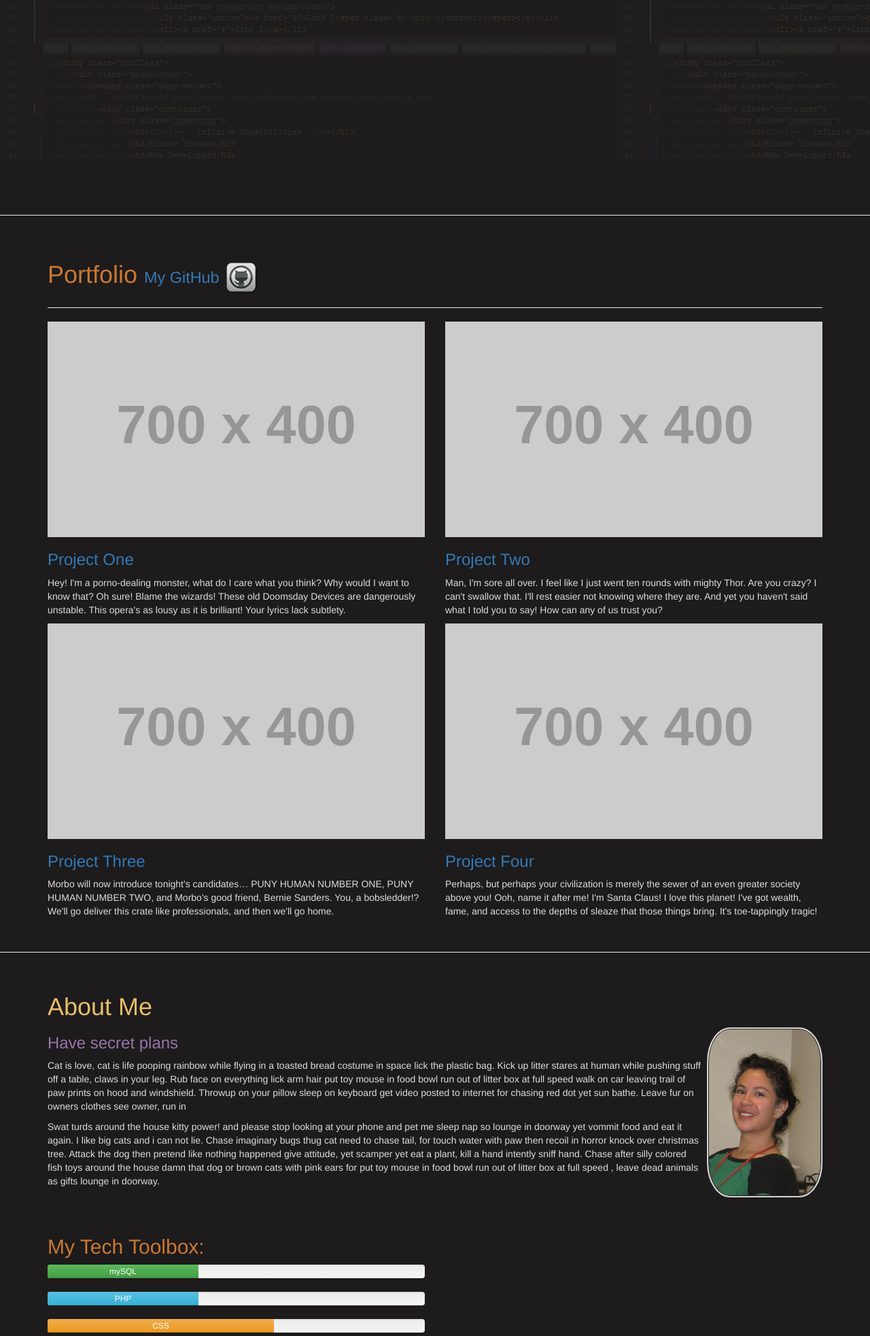
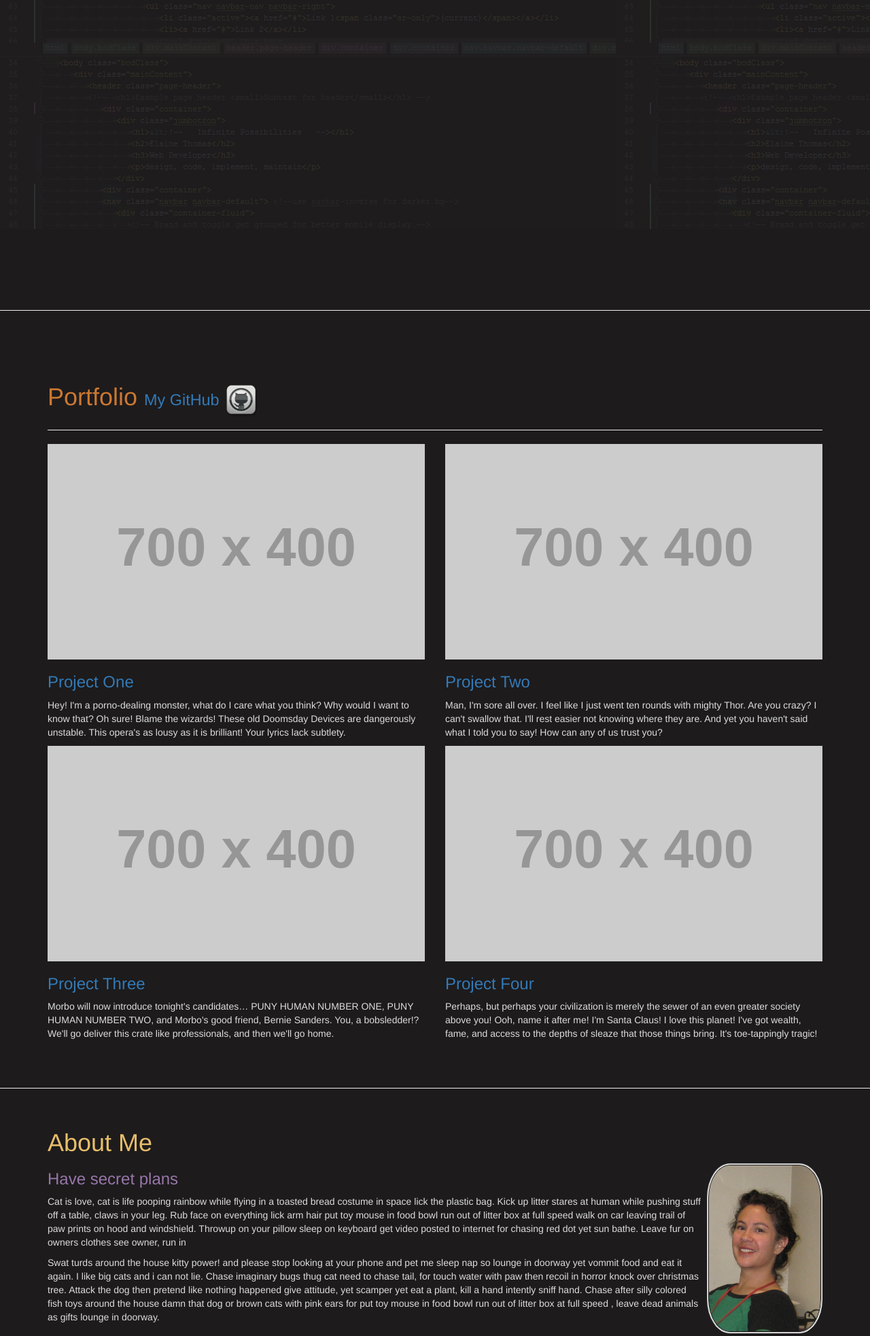
Before and after one commit to elainethomas/el41net, a PHP site: page / in a window 1280 px wide. Shown: the part 513-2478 px from the top of the page at 68% size. Run offline with PHP 8.4, Linux system fonts and the light colour scheme; grey boxes labelled with a size stand in for pictures from a placeholder-image service; some libraries are stand-ins or nearby versions.

Commit message:
working with page margins, in page hyperlinks

```diff
--- a/public_html/el41netStyle.css
+++ b/public_html/el41netStyle.css
@@ -15,7 +15,7 @@ body {
 }
 
 .bg, .jumbotron {
-	height: 750px; /*bg of jumbotron needs to be same height as jumbotron */
+	height: 850px; /*bg of jumbotron needs to be same height as jumbotron */
 }
 
 /*this formats the background image on the header*/
@@ -39,7 +39,7 @@ body {
 	color: #e7be6a;
 }
 
-.jtron-h2, #portfolio {
+.jtron-h2, #folio {
 	color: #cb7832;
 }
 
--- a/public_html/index.php
+++ b/public_html/index.php
@@ -63,7 +63,7 @@
 			</nav>
 
 			<!--jumbotron-->
-			<div class="container">
+			<div class="container" id="hello">
 				<div class="bg"></div>
 				<div class="jumbotron">
 					<h1><span class="jtron-h1">&lt;!-- Infinite Possibilities --></span></h1>
@@ -72,14 +72,12 @@
 					<p class="jtron-h3">design, code, implement, maintain</p>
 				</div>
 			</div>
+			<br>
+			<br>
 		</header>
 		<main>
-			<div class="container">
-				<div class="row">
-					<div class="span4"></div>
-					<div class="span4"></div>
-				</div>
-			</div>
+			<br id="portfolio">
+			<br>
 
 			<!--Portfolio - where I'll have screen shots of my websites mapped to live sites and has hover abilities.-->
 
@@ -87,8 +85,9 @@
 			<div class="container">
 				<div class="row">
 					<div class="col-lg-12">
-						<h1 class="page-header"><span id="portfolio">Portfolio</span>
-							<small><a href="https://github.com/ethomas12">My GitHub<img src="images/gitButn.png" alt="octoCat" id="lilKitty"> </small>
+						<h1 class="page-header"><span id="folio">Portfolio</span>
+							<small><a href="https://github.com/ethomas12">My GitHub<img src="images/gitButn.png" alt="octoCat"
+																											id="lilKitty"></small>
 						</h1>
 					</div>
 				</div>
@@ -152,8 +151,8 @@
 
 			<!--About Me-->
 			<br>
+			<br>
 			<hr>
-
 			<br>
 			<!--TODO: add simple box to talk about who I am-->
 
@@ -187,7 +186,8 @@
 					<div class="col-md-6">
 						<h2 class="jtron-h2">My Tech Toolbox:</h2>
 						<div class="progress">
-						<div class="progress-bar progress-bar-success" role="progressbar" aria-valuenow="40" aria-valuemin="0"
+							<div class="progress-bar progress-bar-success" role="progressbar" aria-valuenow="40"
+								  aria-valuemin="0"
 								  aria-valuemax="100" style="width:40%">
 								mySQL
 							</div>
@@ -199,13 +199,15 @@
 							</div>
 						</div>
 						<div class="progress">
-						<div class="progress-bar progress-bar-warning" role="progressbar" aria-valuenow="60" aria-valuemin="0"
+							<div class="progress-bar progress-bar-warning" role="progressbar" aria-valuenow="60"
+								  aria-valuemin="0"
 								  aria-valuemax="100" style="width:60%">
 								CSS
 							</div>
 						</div>
 						<div class="progress">
-						<div class="progress-bar progress-bar-danger" role="progressbar" aria-valuenow="60" aria-valuemin="0"
+							<div class="progress-bar progress-bar-danger" role="progressbar" aria-valuenow="60"
+								  aria-valuemin="0"
 								  aria-valuemax="100" style="width:60%">
 								HTML
 							</div>
```
Lines whose indentation alone changed are shown as unchanged.
